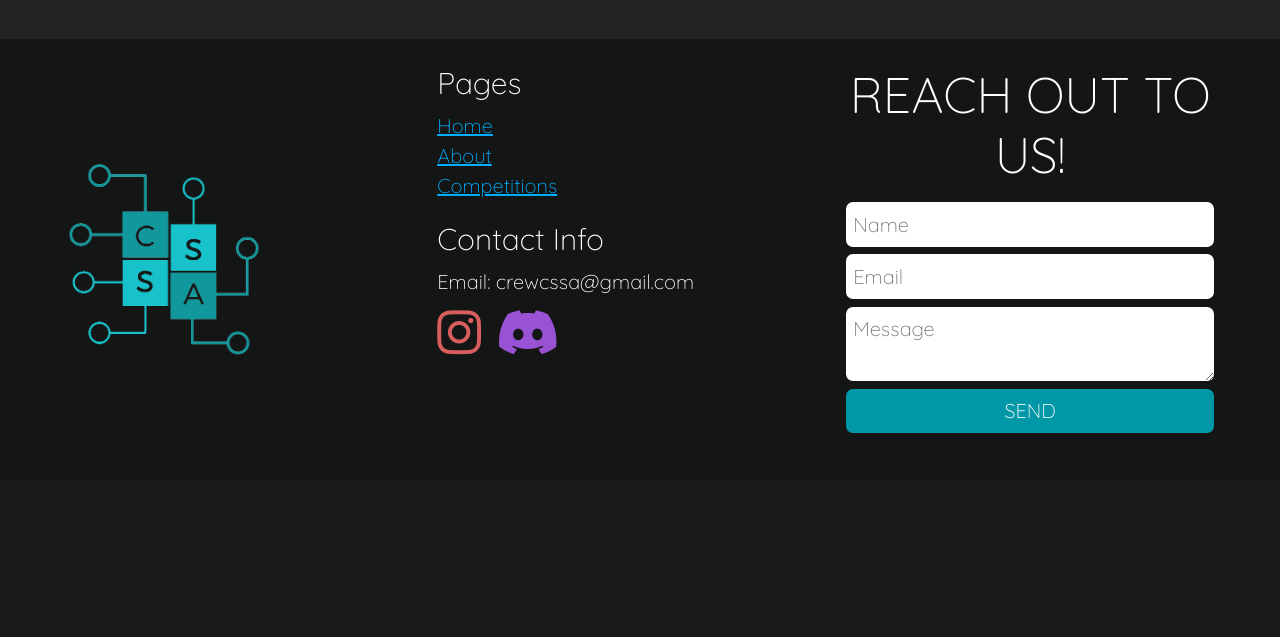
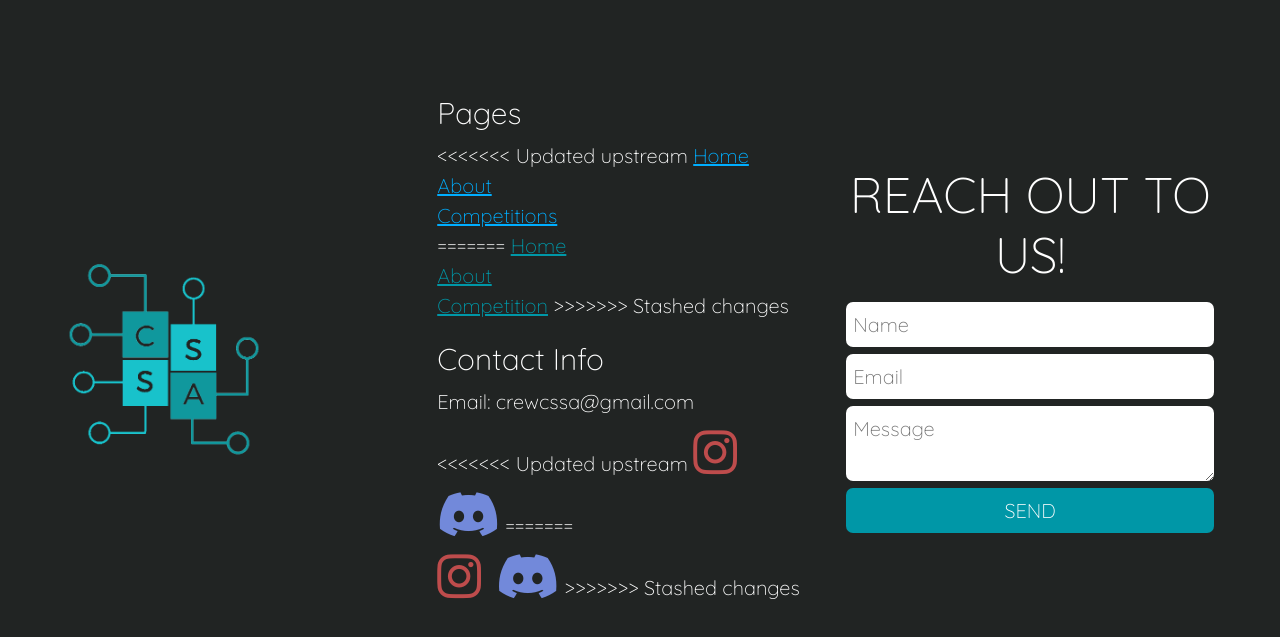
Before and after one commit to RoyceAroc/CSSA, a plain HTML site: page about.html in a window 1280 px wide. Shown: the part 1163-1800 px from the top of the page. Before the commit the page ends 1642 px from the top, so only its background shows below. Drawn offline with nearby package versions, Linux system fonts and the light colour scheme.

Commit message:
this has been done

```diff
--- a/about.html
+++ b/about.html
@@ -10,7 +10,10 @@
 		<script src="scripts/script.js"></script>
 		<script src="scripts/authorized.js"></script>
 		<script src="https://kit.fontawesome.com/df7e7c41fe.js" crossorigin="anonymous"></script>
+<<<<<<< Updated upstream
 
+=======
+>>>>>>> Stashed changes
 		<link rel="stylesheet" type="text/css" href="styles/styles.css">
 		<link rel="stylesheet" type="text/css" href="styles/about.css">
 		<link rel="stylesheet" type="text/css" href="styles/pageheader.css">
--- a/footer.html
+++ b/footer.html
@@ -8,19 +8,33 @@
     <div id="contact-info">
         <h4>Pages</h4>
         <p>
+<<<<<<< Updated upstream
             <a class="text-link" href="index.html">Home</a>
             <br>
             <a class="text-link" href="index.html">About</a>
             <br>
             <a class="text-link" href="index.html">Competitions</a><br>
+=======
+            <a class="footlink" href="about.html">Home</a><br>
+            <a class="footlink" href="about.html">About</a><br>
+            <a class="footlink" href="about.html">Competition</a>
+>>>>>>> Stashed changes
         </p>
         <h4>Contact Info</h4>
         <p>
             Email: crewcssa@gmail.com
             <br>
+<<<<<<< Updated upstream
             <i class="fab fa-instagram" onclick="window.open('https://www.instagram.com/official.cssa/')"></i>
             <i class="fab fa-discord" onclick="window.open('https://discord.gg/xkVJwWZeds')"></i>
+=======
+            <br>
+            <i class="fab fa-instagram" onclick="window.open('https://www.instagram.com/official.cssa/')"></i>
+            <i class="fab fa-discord discordicon" onclick="window.open('https://discord.gg/xkVJwWZeds')"></i>
+
+>>>>>>> Stashed changes
         </p>
+
     </div>
 
     <form  action="javascript:sendContact();" id="form">
--- a/styles/footer.css
+++ b/styles/footer.css
@@ -3,7 +3,11 @@ footer {
     flex-direction: row;
     justify-content: space-evenly;
     padding: 2%;
+<<<<<<< Updated upstream
     background-color:rgb(20, 22, 21);
+=======
+    background-color: rgb(20, 22, 21);
+>>>>>>> Stashed changes
 }
 
 #logo {
@@ -35,6 +39,21 @@ footer {
     margin-left: 7%;
 }
 
+#contact-info .footlink{
+    color: #0097a7;
+}
+.fa-instagram, .fa-discord{
+    font-size: 50px;
+    cursor:pointer;
+}
+.fa-instagram{
+    margin-right: 10px;
+    color: rgb(190, 76, 76);
+}
+.fa-discord{
+
+    color:#7289da;
+}
 #form {
     display: flex;
     flex-direction: column;
@@ -47,12 +66,21 @@ footer {
 }
 
 input, textarea {
+<<<<<<< Updated upstream
    color:black;
    font-size: 20px;
    margin-top:2%;
    padding: 2%;
    border-radius: 7px;
    border:none;
+=======
+    color: black;
+    font-size: 20px;
+    padding: 2%;
+    margin-top: 2%;
+    border:none;
+    border-radius: 7px;
+>>>>>>> Stashed changes
 }
 
 input::-webkit-input-placeholder, #message::-webkit-input-placeholder {
@@ -61,9 +89,16 @@ input::-webkit-input-placeholder, #message::-webkit-input-placeholder {
 
 button {
     background-color: #0097a7;
+<<<<<<< Updated upstream
     margin-top: 2%;
     border-radius: 7px;
     border:none;
     padding: 2%;
 
+=======
+    border-radius: 7px;
+    border:none;
+    margin-top: 2%;
+    padding: 2%;
+>>>>>>> Stashed changes
 }
```
